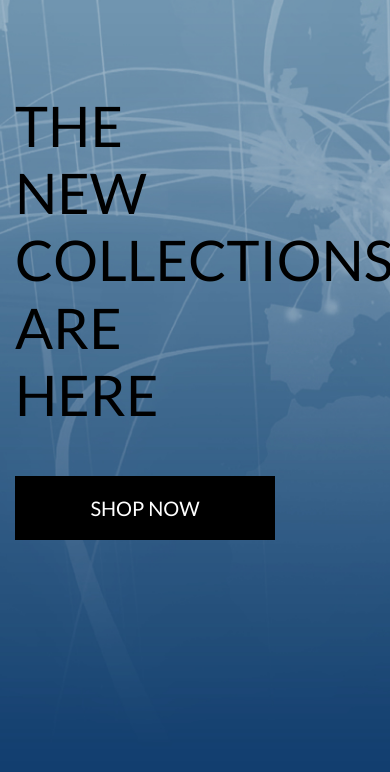
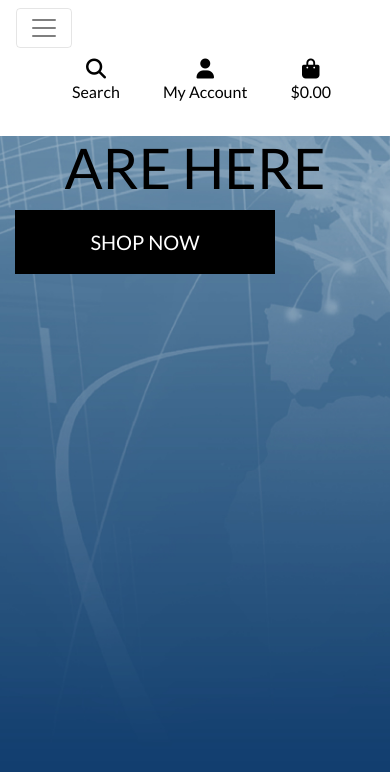
Before and after one commit to Code-Institute-Submissions/JoseAMGomes-JoseWorkshop, a Django app: page / in a window 390 px wide. Shown: the top 772 px of the page. Run offline with Django 3.2, Linux system fonts and the light colour scheme; a user stored in the database is signed in; some libraries are stand-ins or nearby versions.

Commit message:
added temporary mobile hearder and temporary website navbar

```diff
--- a/home/templates/home/index.html
+++ b/home/templates/home/index.html
@@ -10,18 +10,21 @@
 {% endblock %}
 
 {% block content %}
-    <div class="container h-100">
-        <div class="row h-100">
-            <div class="col-7 col-md-6 my-auto">
-                <h1 class="display-4 logo-font text-black">
+<div class="container">
+    <div class="row">
+      <div class="col-12">
+        <h1 class="display-4 logo-font text-black center">
             The new collections are here
         </h1>
-                <div class="my-5">
+      </div>
+    </div>
+    <div class="row">
+      <div class="col">
         <h4>
-                        <a href="" class="shop-now-button btn btn-lg rounded-0 text-uppercase py-3">Shop Now</a>
+            <a href="" class="center shop-now-button btn btn-lg rounded-0 text-uppercase py-3">Shop Now</a>
         </h4>
       </div>
     </div>
   </div>
-    </div>
+
 {% endblock %}
--- a/static/css/base.css
+++ b/static/css/base.css
@@ -38,6 +38,10 @@ body {
     color: white;
 }
 
+.center {
+   text-align: center;
+}
+
 .shop-now-button:hover,
 .shop-now-button:active,
 .shop-now-button:focus,
@@ -61,7 +65,7 @@ body {
 /* Slightly larger container on xl screens */
 @media (min-width: 1200px) {
   .container {
-    max-width: 80%;
+    max-width: 95%;
   }
 }
 
--- a/templates/base.html
+++ b/templates/base.html
@@ -95,6 +95,15 @@
                 </ul>
             </div>
         </div>
+        <div class="row bg-white">
+            <nav class="navbar navbar-expand-lg navbar-light w-100">
+                <button class="navbar-toggler" type="button" data-toggle="collapse" data-target="#main-nav" aria-controls="main-nav" aria-expanded="false" aria-label="Toggle navigation">
+                    <span class="navbar-toggler-icon"></span>
+                </button>
+                {% include 'includes/mobile-top-header.html' %}
+                {% include 'includes/main-nav.html' %}
+            </nav>
+        </div>
     </header>
 
     {% if messages %}
--- /dev/null
+++ b/templates/includes/main-nav.html
@@ -0,0 +1,14 @@
+<div class="collapse navbar-collapse" id="main-nav">
+    <ul class="navbar-nav w-auto mx-auto">
+        <li class="nav-item dropdown">
+            <a class="logo-font font-weight-bold nav-link text-black mr-5" href="#" id="all-products-link" data-toggle="dropdown" aria-haspopup="true" aria-expanded="false">
+                All Projects
+            </a>
+            <div class="dropdown-menu border-0" aria-labelledby="all-products-link">
+                <a href="" class="dropdown-item">By Price</a>
+                <a href="" class="dropdown-item ">By Rating</a>
+                <a href="" class="dropdown-item">All Projects</a>
+            </div>
+        </li>
+    </ul>
+</div>
--- /dev/null
+++ b/templates/includes/mobile-top-header.html
@@ -0,0 +1,58 @@
+<ul>
+    <li class="list-inline-item">
+      <a class="text-black nav-link d-block d-lg-none" href="#" id="mobile-search" data-toggle="dropdown" aria-haspopup="true" aria-expanded="false">
+          <div class="text-center">
+              <div><i class="fas fa-search fa-lg"></i></div>
+              <p class="my-0">Search</p>
+          </div>
+      </a>
+      <div class="dropdown-menu border-0 w-100 p-3 rounded-0 my-0" aria-labelledby="mobile-search">
+          <form class="form" method="GET" action="">
+              <div class="input-group w-100">
+                  <input class="form-control border border-black rounded-0" type="text" name="q" placeholder="Search our site">
+                  <div class="input-group-append">
+                      <button class="form-control form-control btn btn-black border border-black rounded-0" type="submit">
+                          <span class="icon">
+                              <i class="fas fa-search"></i>
+                          </span>
+                      </button>
+                  </div>
+              </div>
+          </form>
+      </div>
+  </li>
+  <li class="list-inline-item dropdown">
+      <a class="text-black nav-link d-block d-lg-none" href="#" id="user-options" data-toggle="dropdown" aria-haspopup="true" aria-expanded="false">
+          <div class="text-center">
+              <div><i class="fas fa-user fa-lg"></i></div>
+              <p class="my-0">My Account</p>
+          </div>
+      </a>
+      <div class="dropdown-menu border-0" aria-labelledby="user-options">
+          {% if request.user.is_authenticated %}
+              {% if request.user.is_superuser %}
+                  <a href="{% url 'account_logout' %}" class="dropdown-item">Project Management</a>
+              {% endif %}
+              <a href="" class="dropdown-item">My Profile</a>
+              <a href="{% url 'account_logout' %}" class="dropdown-item">Logout</a>
+          {% else %}
+              <a href="{% url 'account_signup' %}" class="dropdown-item">Register</a>
+              <a href="{% url 'account_login' %}" class="dropdown-item">Login</a>
+          {% endif %}
+      </div>
+  </li>
+  <li class="list-inline-item">
+      <a class="{% if grand_total %}text-primary font-weight-bold{% else %}text-black{% endif %} nav-link d-block d-lg-none" href="">
+          <div class="text-center">
+              <div><i class="fas fa-shopping-bag fa-lg"></i></div>
+              <p class="my-0">
+                  {% if grand_total %}
+                      ${{ grand_total|floatformat:2 }}
+                  {% else %}
+                      $0.00
+                  {% endif %}
+              </p>
+          </div>
+      </a>
+    </li>
+  </ul>
```
Lines whose indentation alone changed are shown as unchanged.
